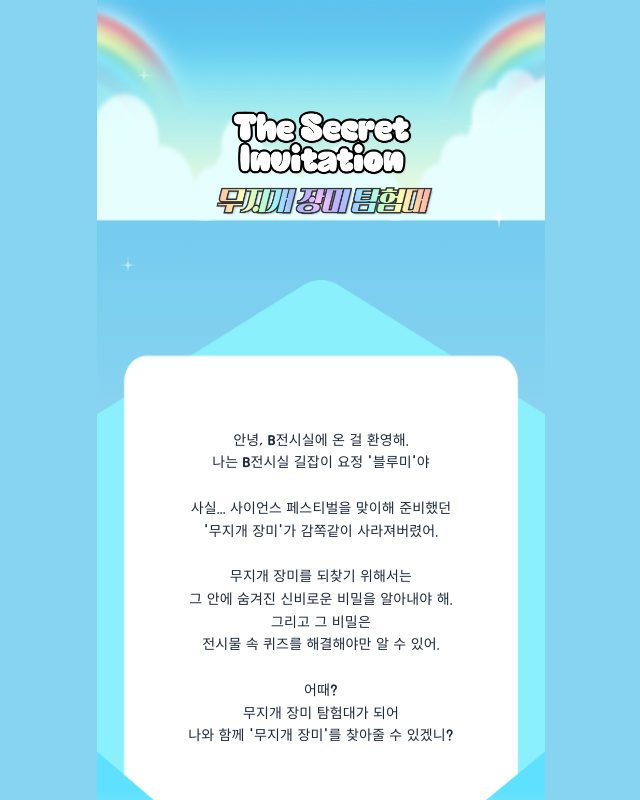
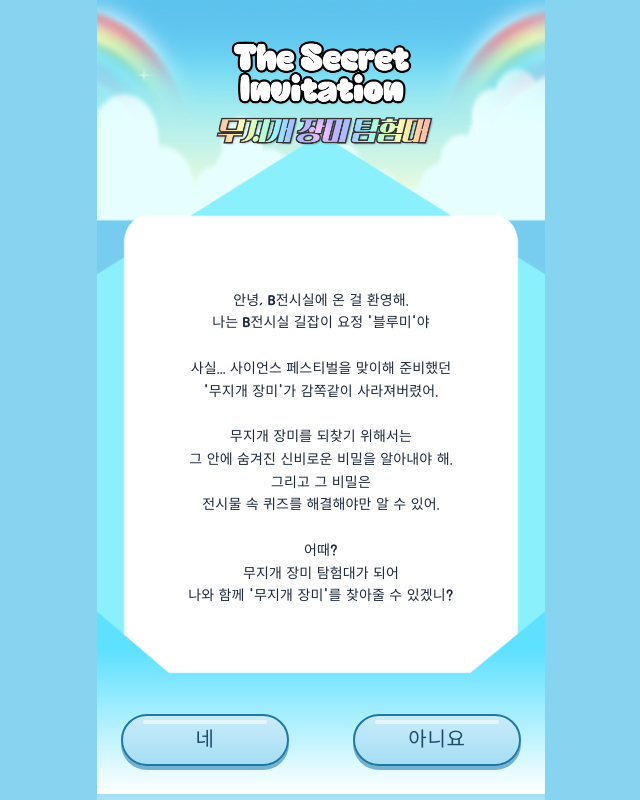
Before and after one commit to tldn0718/ssc-rainbow-rose-exp-quiz, a React (Vite) app: page / in a window 1280 px wide. Both pictures are taken after a click on the button "시작". Shown: the whole page, without its empty margins (319-959 px from the left). Built offline with nearby package versions, Linux system fonts and the light colour scheme.

Commit message:
fix: EmergencyHeader png 위아래 여백 잘라내기
png 자체에 여백이 많아 헤더 영역이 과도하게 차지되던 문제를 2:1 컨테이너 + object-cover로 크롭하여 해결.

```diff
--- a/src/components/EmergencyHeader.tsx
+++ b/src/components/EmergencyHeader.tsx
@@ -1,12 +1,14 @@
 export function EmergencyHeader() {
   return (
     <div className="flex flex-col items-center">
-      <img
-        src="/assets/secret-invitation-title.png"
-        alt="The Secret Invitation - 무지개 장미 탐험대"
-        className="w-[280px] max-w-full h-auto select-none"
-        draggable={false}
-      />
+      <div className="w-[280px] max-w-full aspect-[2/1] overflow-hidden">
+        <img
+          src="/assets/secret-invitation-title.png"
+          alt="The Secret Invitation - 무지개 장미 탐험대"
+          className="w-full h-full object-cover select-none"
+          draggable={false}
+        />
+      </div>
     </div>
   );
 }
```
